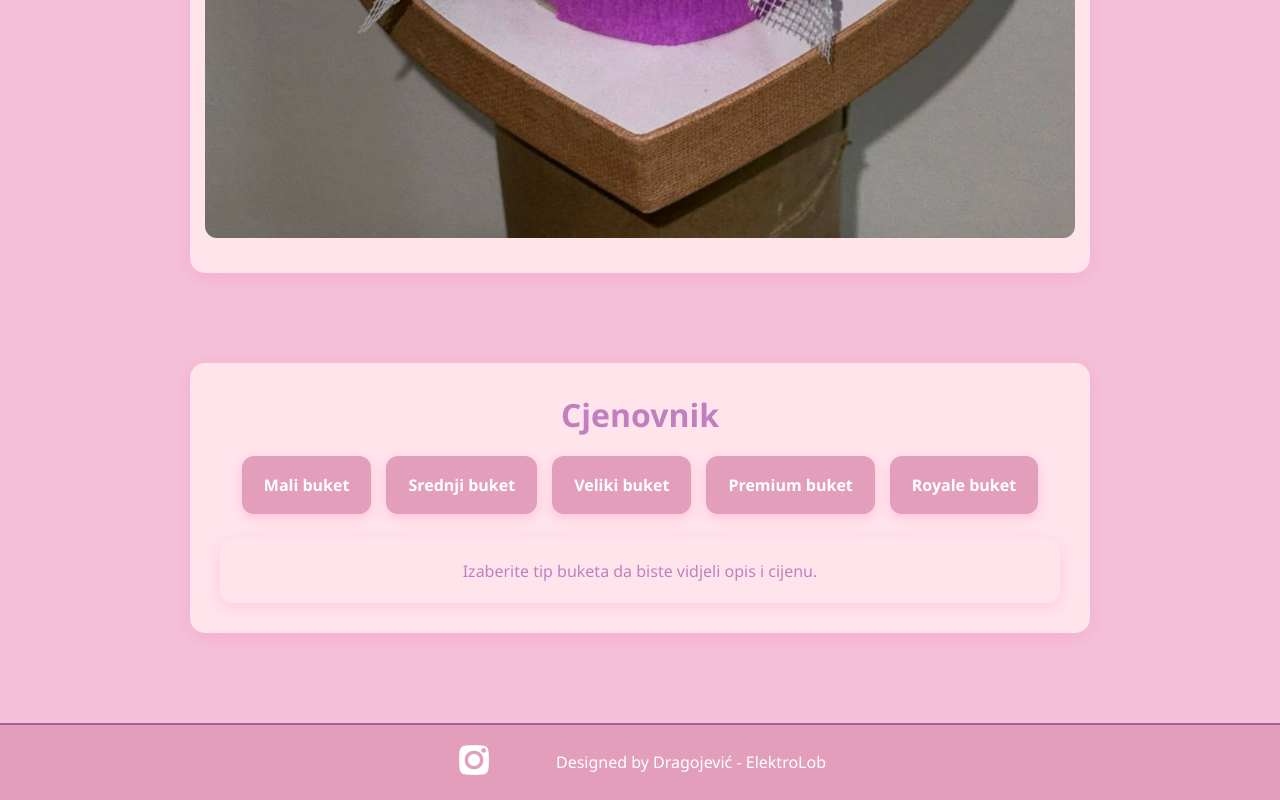
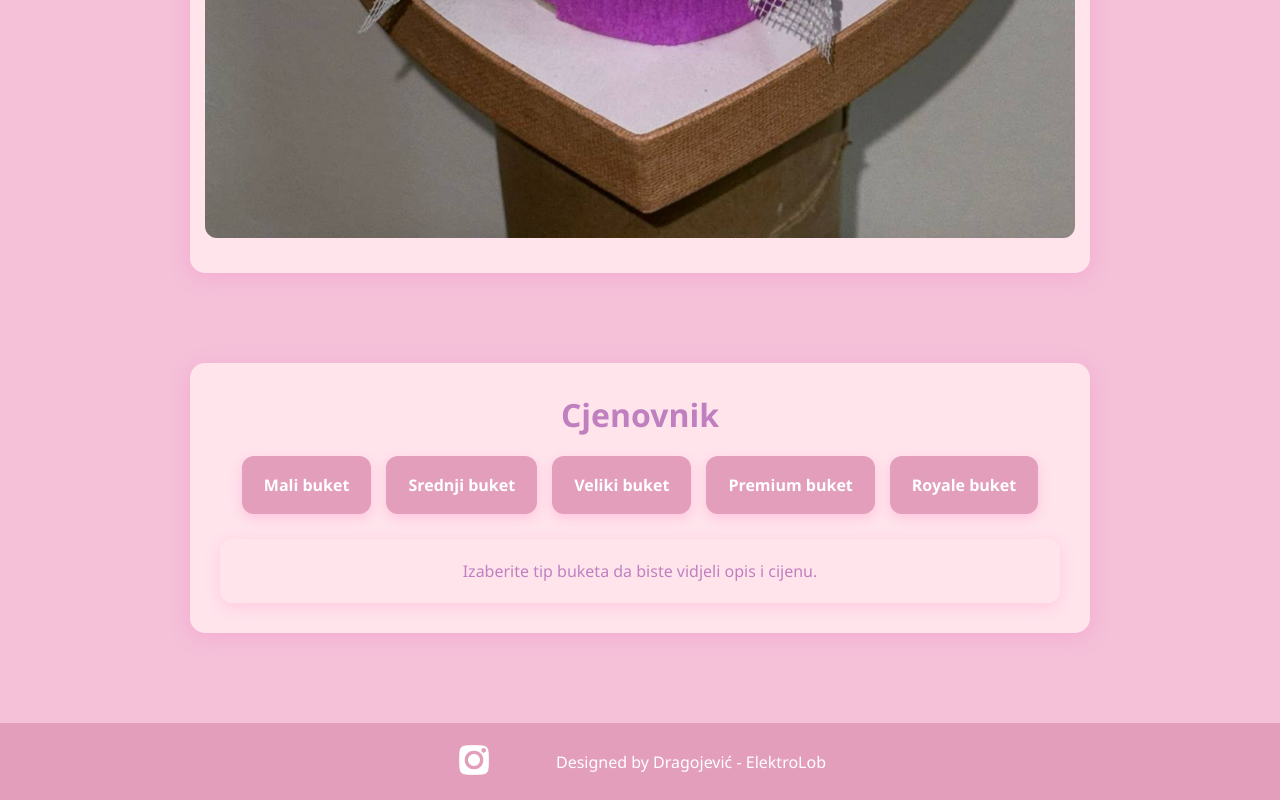
Before and after one commit to Dragojevic08/Cijenovnik, a plain HTML site: page index.html in a window 1280 px wide. Shown: the part 2262-3062 px from the top of the page. Drawn offline with Linux system fonts and the light colour scheme.

Commit message:
Update style.css

```diff
--- a/style.css
+++ b/style.css
@@ -226,7 +226,7 @@ footer {
     margin-top: 50px;
     background: var(--rose-mid);
     padding: 15px;
-    border-top: 2px solid var(--plum-dark);
+    border-top: 2px solid var(--rose-mid);
     display: flex;
     justify-content: center;
     align-items: center;
```
